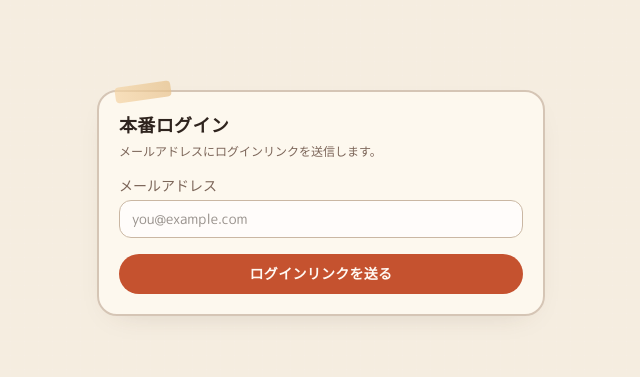
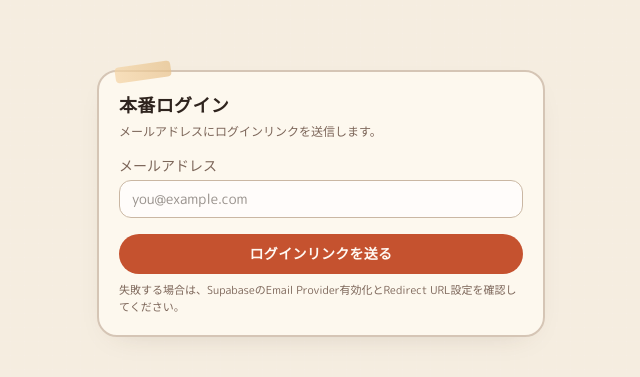
Before and after one commit to HoshidaKazuki/kakeibo-app, a Next.js app: page /login in a window 1280 px wide. Shown: the part 197-574 px from the top of the page, without its empty margins (319-959 px from the left). Built offline with nearby package versions, Linux system fonts and the light colour scheme; no server answers; a web font is replaced by a local one.

Commit message:
Show Supabase auth error details on login failure

```diff
--- a/src/components/LoginForm.tsx
+++ b/src/components/LoginForm.tsx
@@ -21,7 +21,8 @@ export default function LoginForm() {
     });
 
     if (error) {
-      setMessage("ログインリンクの送信に失敗しました。時間をおいて再試行してください。");
+      const detail = error.message ? ` (${error.message})` : "";
+      setMessage(`ログインリンクの送信に失敗しました${detail}`);
     } else {
       setMessage("ログインリンクを送信しました。メールを確認してください。");
     }
@@ -57,6 +58,9 @@ export default function LoginForm() {
       </button>
 
       {message ? <p className="mt-3 text-xs text-ink-soft">{message}</p> : null}
+      <p className="mt-2 text-[11px] text-ink-soft">
+        失敗する場合は、SupabaseのEmail Provider有効化とRedirect URL設定を確認してください。
+      </p>
     </form>
   );
 }
```
